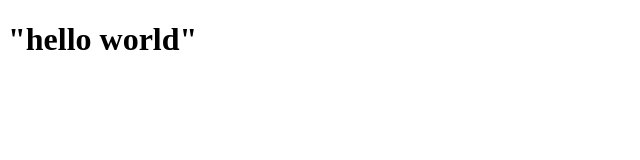
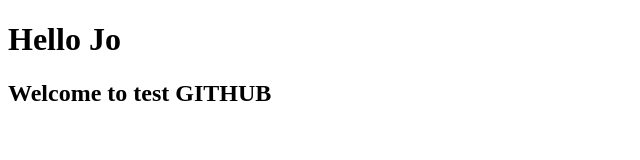
Before and after one commit to kaitaklearn/testGithub, a plain HTML site: page index.html in a window 1280 px wide. Shown: the whole page, without its empty margins (0-640 px from the left). Drawn offline with Linux system fonts and the light colour scheme.

Commit message:
Add welcome message

```diff
--- a/index.html
+++ b/index.html
@@ -5,5 +5,6 @@
 </head>
 </html>
 <body>
-    <h1>"hello world"</h1>
+    <h1>Hello Jo</h1>
+    <h2>Welcome to test GITHUB</h2>
 </body>
```
